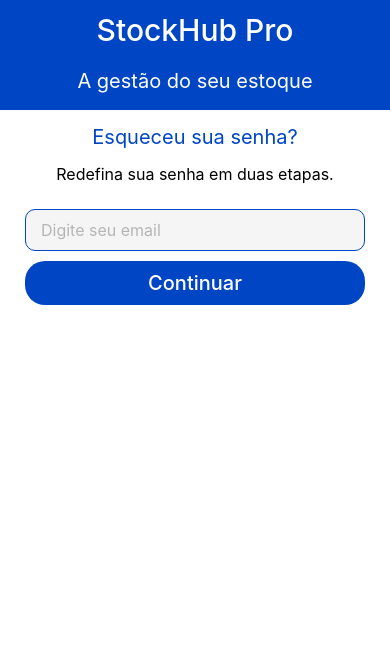
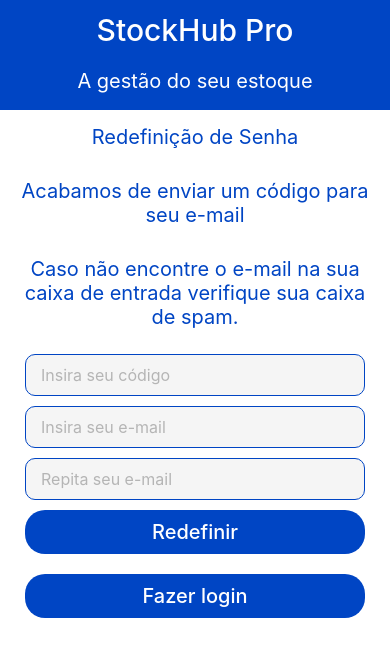
Before and after one commit to juliodev145/StockHubPro_Mobile_ReactNative, a React Native app: screen / in a window 390 px wide. Shown: the top 656 px of the page. Built offline with nearby package versions, Linux system fonts and the light colour scheme.

Commit message:
Criação da tela de redefinição de senha (ResetPasswScreen)

```diff
--- a/App.js
+++ b/App.js
@@ -1,25 +1,17 @@
 //import LoginScreen from "./src/App/screens/LoginScreen";
 
 import { SafeAreaProvider } from "react-native-safe-area-context";
-import ForgotPasswScreen from "./src/App/screens/ForgotPasswScreen";
+//import ForgotPasswScreen from "./src/App/screens/ForgotPasswScreen";
 
 //import InfoScreen from "./src/App/screens/InfoScreen";
 
 //import { SafeAreaProvider } from "react-native-safe-area-context";
+import ResetPasswScreen from "./src/App/screens/ResetPasswScreen";
 
-
-
-export default function App(){
-
-    return (
-      <SafeAreaProvider>
-        <ForgotPasswScreen/>
-      </SafeAreaProvider>
-    )
-
-
-
-
-
-
+export default function App() {
+  return (
+    <SafeAreaProvider>
+      <ResetPasswScreen />
+    </SafeAreaProvider>
+  );
 }
--- /dev/null
+++ b/src/App/screens/ResetPasswScreen.jsx
@@ -0,0 +1,88 @@
+import { StyleSheet,Text,View } from "react-native";
+import Header from "../components/Header";
+import LabeledInput from "../components/LabeledInput";
+import Button from "../components/Button";
+const TEXT_COLOR = "#0045C4"
+export default function ResetPasswScreen () {
+   return (
+    <View style={styles.container} >
+    <View style={styles.content}>
+
+          <Header/>
+
+                        {/**iCONE  */}
+
+    <View>
+            <Text style={styles.title}>
+               Redefinição de Senha
+
+            </Text>
+
+            <Text style={styles.title}>
+                Acabamos de enviar um código para seu e-mail
+
+            </Text>
+
+            <Text style={styles.title}>
+                Caso não encontre o e-mail na sua caixa de entrada verifique sua caixa de spam.
+
+            </Text>
+
+    </View>
+
+             <LabeledInput
+               placeholder= "Insira seu código"
+              />
+
+              <LabeledInput
+               placeholder= "Insira seu e-mail"
+              />
+
+              <LabeledInput
+               placeholder= "Repita seu e-mail"
+              />
+
+                <Button
+                 textButton="Redefinir"
+                              />
+                 <Button
+                 textButton="Fazer login"
+                              />
+
+
+    </View>
+
+
+
+    </View>
+
+   );
+}
+
+  const styles = StyleSheet.create({
+    title:{
+    color:TEXT_COLOR,
+    fontSize:20,
+    textAlign: "center",
+    margin:15,
+    },
+
+    subtitle:{
+    fontSize:16,
+    textAlign:"center",
+    marginBotton:15,
+
+    },
+    container: {
+        flex: 1,
+    },
+    content: {
+        flex: 1,
+    },
+    title: {
+        color: "#0045C4",
+        fontSize: 20,
+        textAlign: "center",
+        margin: 15,
+    },
+});
```
